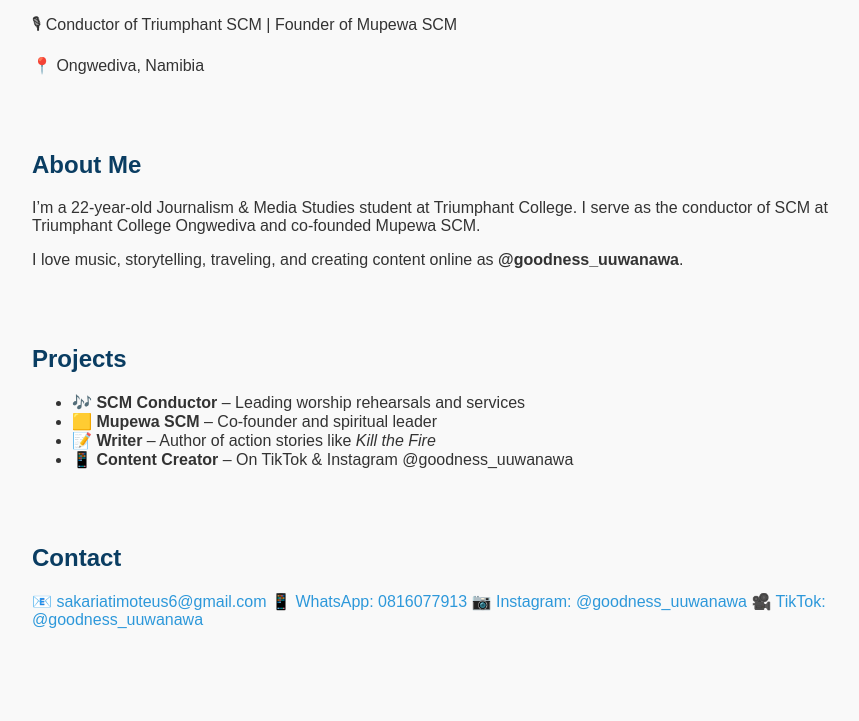
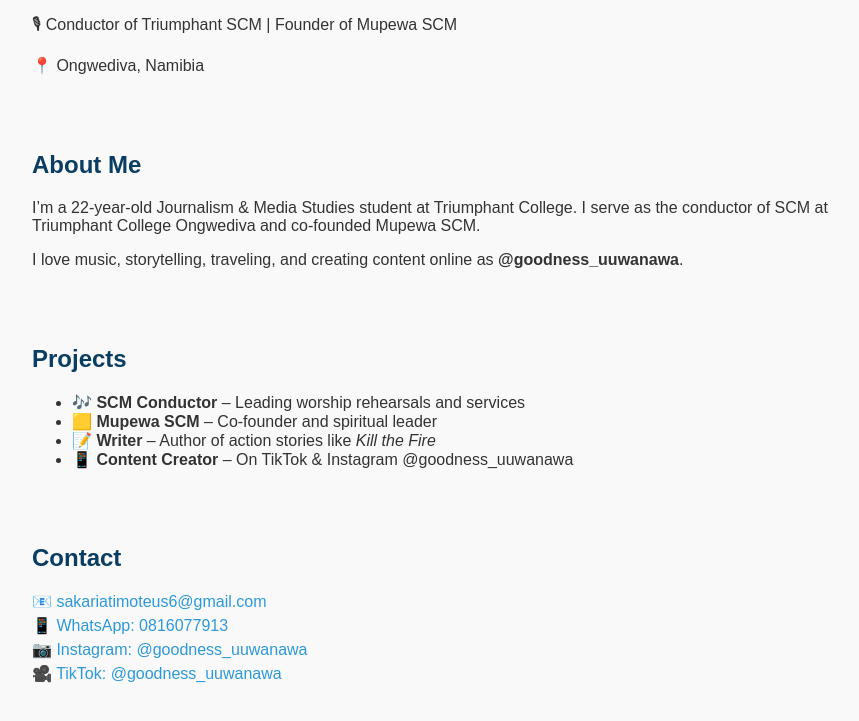
Before and after one commit to sakaria03t/sakaria03t.github.io, a plain HTML site: page index.html in a window 1280 px wide. Shown: the part 141-862 px from the top of the page, without its empty margins (208-1067 px from the left). Before the commit the page ends 810 px from the top, so only its background shows below. Drawn offline with Linux system fonts and the light colour scheme.

Commit message:
Update index.html

```diff
--- a/index.html
+++ b/index.html
@@ -4,6 +4,7 @@
   <meta charset="UTF-8" />
   <meta name="viewport" content="width=device-width, initial-scale=1.0" />
   <meta name="description" content="Sakaria Timoteus | Uuwanawa Wotee | Goodness of Tea - Storyteller, SCM Conductor, and Creator" />
+  <meta name="google-site-verification" content="Zargte2FjSiqKUmTF3h-uyEINmCxqlcj00H5Ix5mZX8" />
   <title>Sakaria Timoteus | Goodness of Tea</title>
   <style>
     body {
@@ -55,12 +56,12 @@
     </ul>
   </section>
 
-  <section class=\"contact\">
+  <section class="contact">
     <h2>Contact</h2>
-    <a href=\"mailto:sakariatimoteus6@gmail.com\">📧 sakariatimoteus6@gmail.com</a>
-    <a href=\"https://wa.me/264816077913\" target=\"_blank\">📱 WhatsApp: 0816077913</a>
-    <a href=\"https://instagram.com/goodness_uuwanawa\" target=\"_blank\">📷 Instagram: @goodness_uuwanawa</a>
-    <a href=\"https://tiktok.com/@goodness_uuwanawa\" target=\"_blank\">🎥 TikTok: @goodness_uuwanawa</a>
+    <a href="mailto:sakariatimoteus6@gmail.com">📧 sakariatimoteus6@gmail.com</a>
+    <a href="https://wa.me/264816077913" target="_blank">📱 WhatsApp: 0816077913</a>
+    <a href="https://instagram.com/goodness_uuwanawa" target="_blank">📷 Instagram: @goodness_uuwanawa</a>
+    <a href="https://tiktok.com/@goodness_uuwanawa" target="_blank">🎥 TikTok: @goodness_uuwanawa</a>
   </section>
 </body>
 </html>
```
